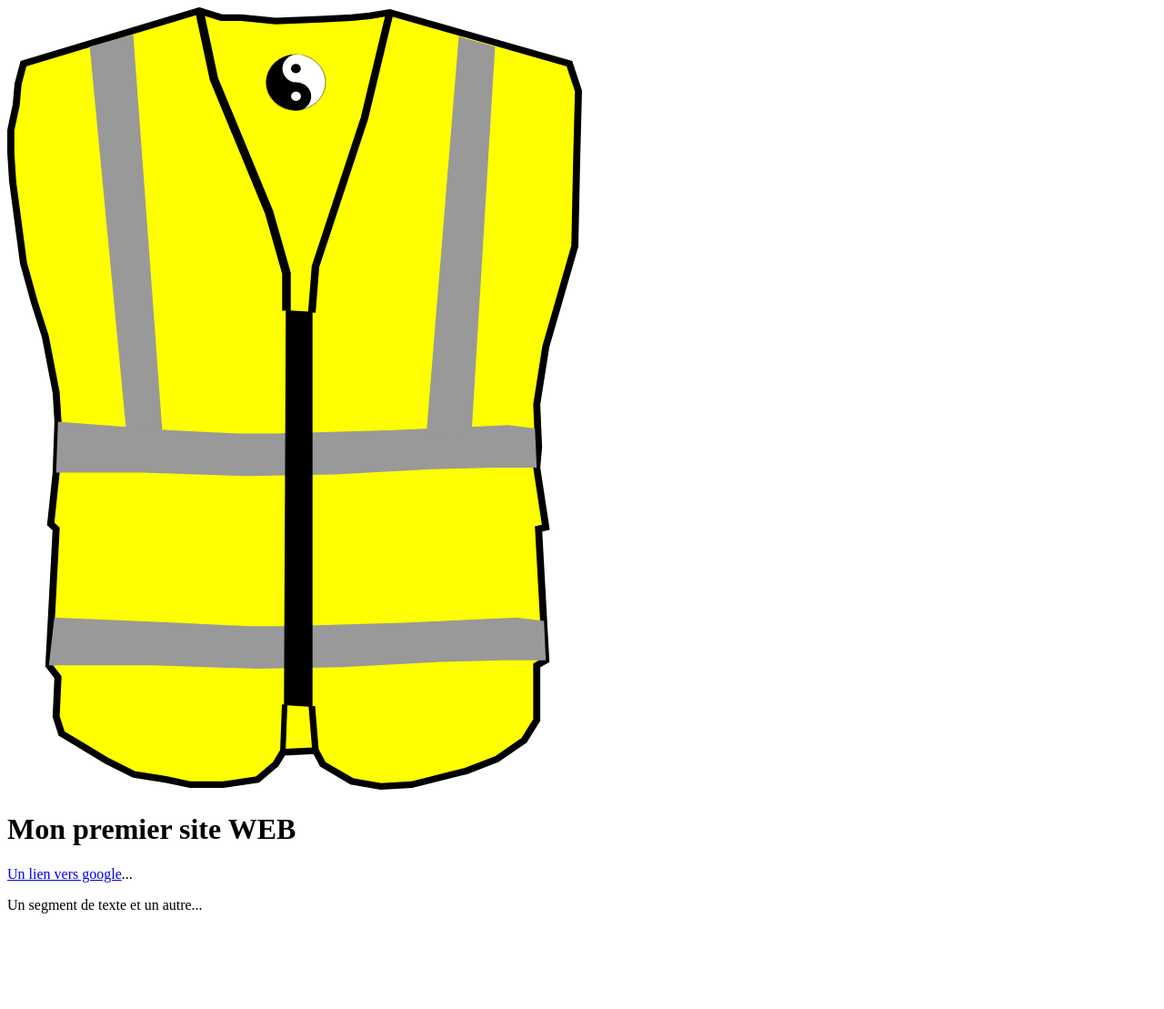
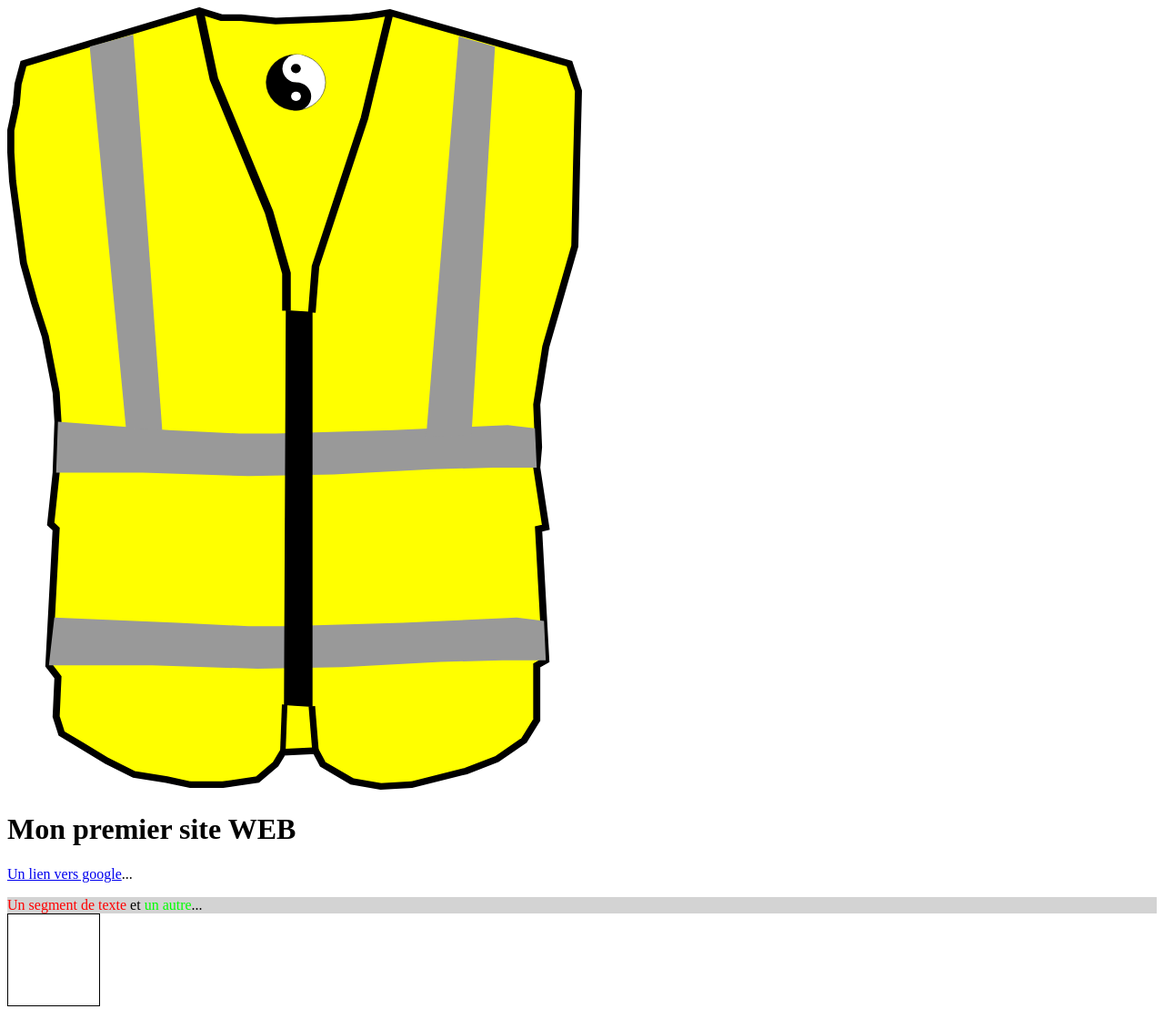
Before and after one commit to j-m-li/htmlcssjavascript, a plain HTML site: page html/exemple_002.html in a window 1280 px wide. Shown: the whole page at 91% size. Before the commit the page ends 1012 px from the top, so only its background shows below. Drawn offline with Linux system fonts and the light colour scheme; files that its build step writes are made by us from their sources; files whose address does not match are found by name.

Commit message:
Update exemple_002.html

```diff
--- a/html/exemple_002.html
+++ b/html/exemple_002.html
@@ -6,7 +6,11 @@
 <title>Mon premier site</title>
 <link rel="stylesheet" href="style.css">
 <style>
-.center {margin-left: auto; margin-right: auto}
+.vert {color: #00FF00;}
+.rouge {color: red;}
+.fond-gris {background-color: lightgray;}
+.centrer {display:inline-block; margin-left: auto; margin-right: auto;}
+#cadre {border:1px solid #000000;}
 </style>
 </head>
 <body>
@@ -15,9 +19,10 @@
 <p>
 <a href="https://google.ch">Un lien vers google</a>...
 </p>
-<div>
-<span>Un segment de texte</span> et <span>un autre</span>...
+<div class="fond-gris">
+<span class="rouge">Un segment de texte</span> et <span class="vert">un autre</span>...
 </div>
+<canvas width="100" height="100" id="cadre"></canvas>
 </body>
 <script>
 </script>
```
